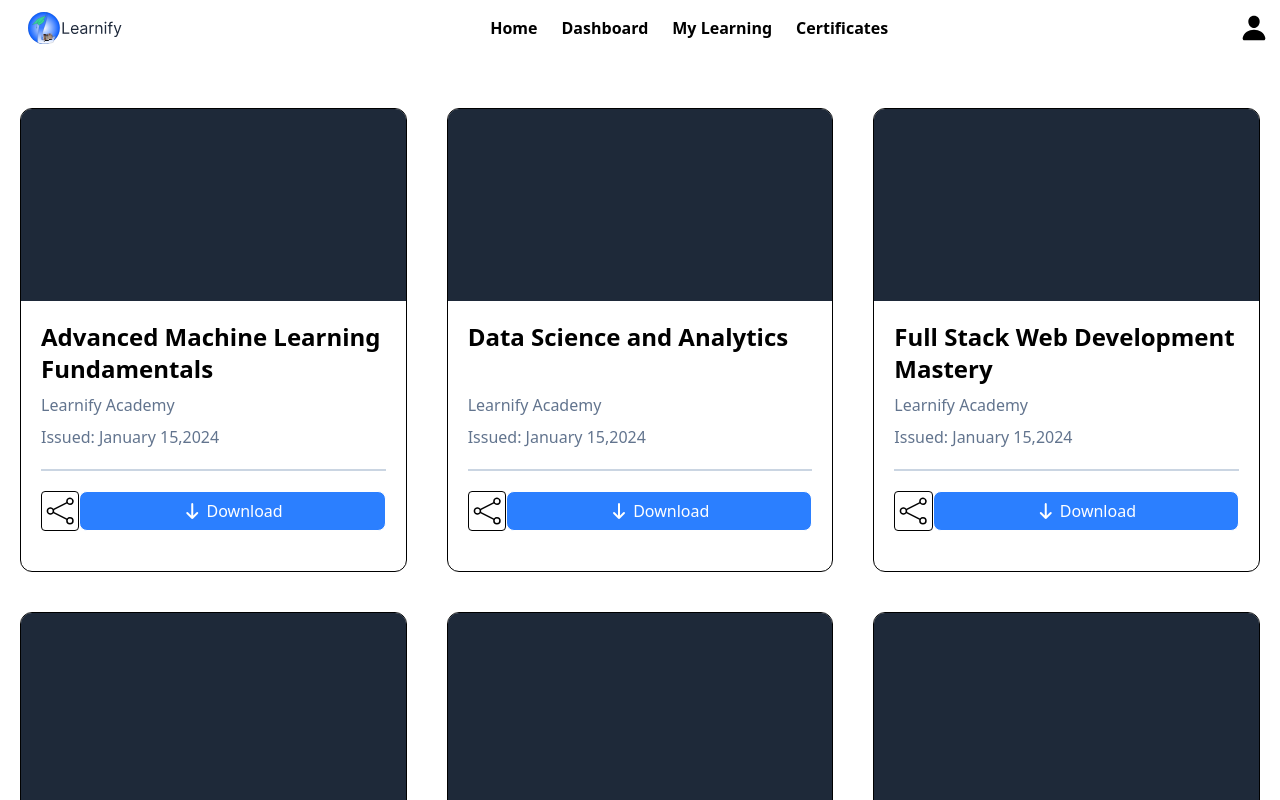
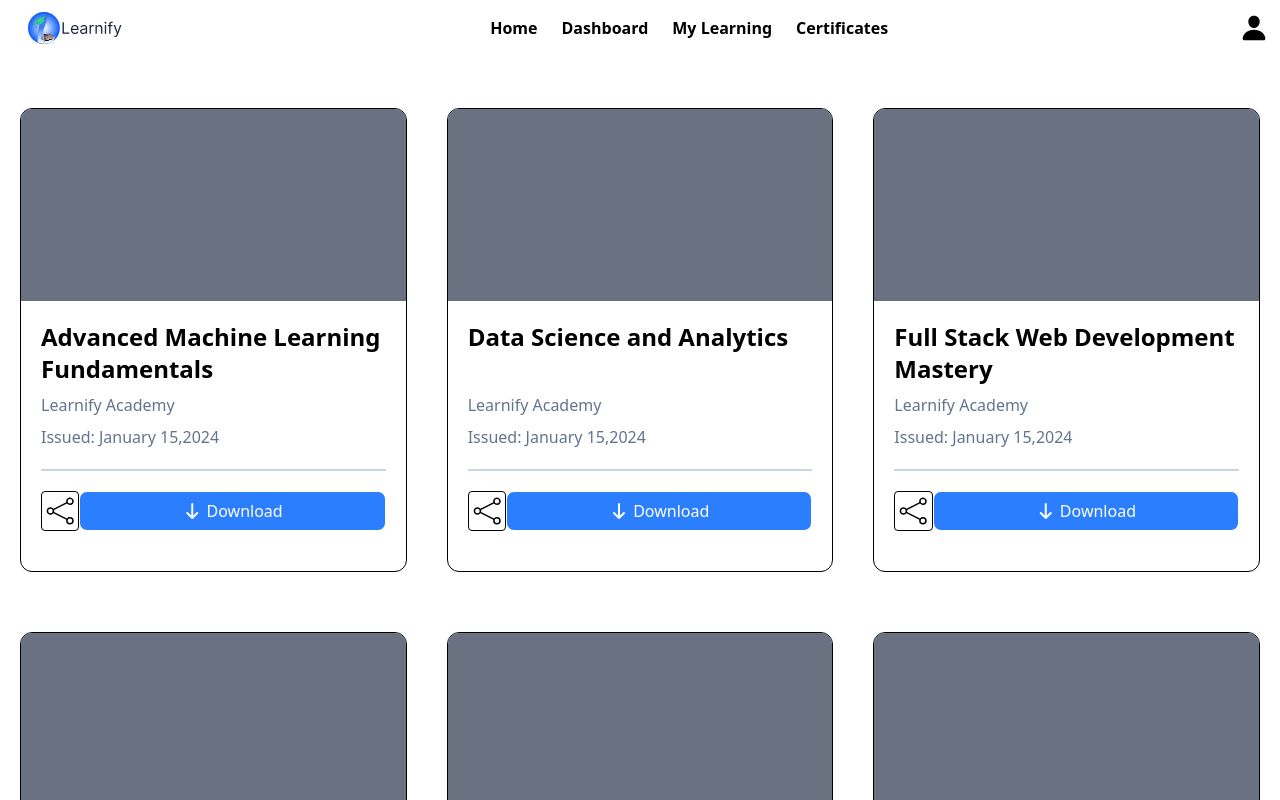
Before and after one commit to webteamaleadvinit-dotcom/learnify, a React (Vite) app: page /certificate in a window 1280 px wide. Shown: the top 800 px of the page. Built offline with nearby package versions, Linux system fonts and the light colour scheme.

Commit message:
changes in your certificate component

```diff
--- a/src/components/YourCertificateCollection.jsx
+++ b/src/components/YourCertificateCollection.jsx
@@ -48,8 +48,8 @@ const YourCertificateCollection=()=>{
                 {
                     certificate.map(function(detail,key){
                         return(
-                            <figure key={key} className="border rounded-xl overflow-hidden">
-                    <div className="w-full h-48 bg-gray-800"></div>
+                            <figure key={key} className="border rounded-xl overflow-hidden mb-5">
+                    <div className="w-full h-48 bg-gray-500"></div>
                     <figcaption className="p-5">
                         <h4 className="text-2xl font-semibold mb-3 h-15">{detail.title}</h4>
                         <p className="text-slate-500 mb-2">{detail.info}</p>
```
